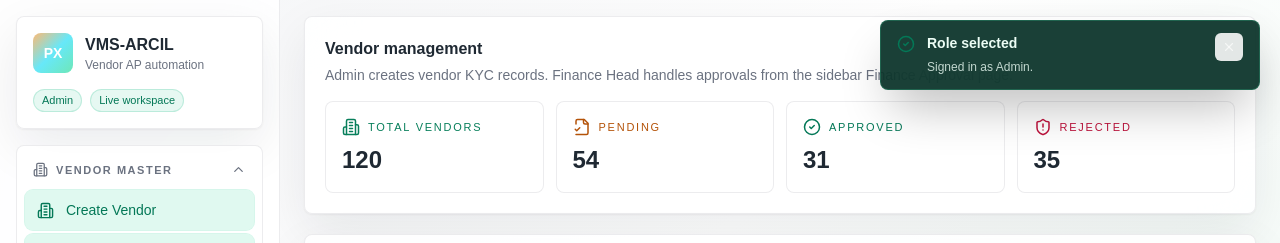
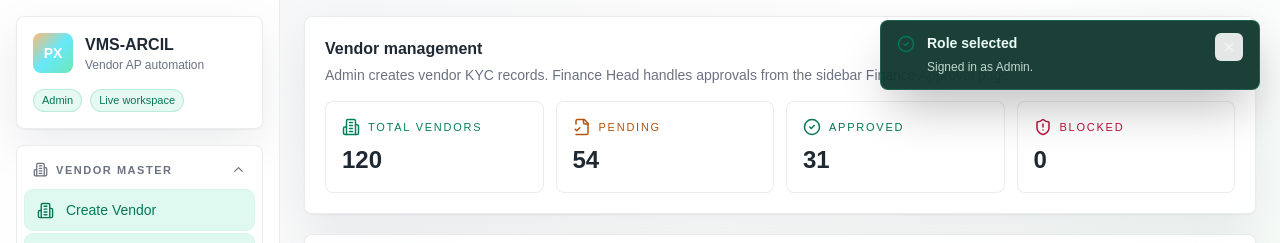
Before and after one commit to mohitmaleshiya75/VMS, a Next.js app: page /vendors in a window 1280 px wide. Both pictures are taken after a click on the button "Go to workspace". Shown: the top 243 px of the page. Built offline with nearby package versions, Linux system fonts and the light colour scheme.

Commit message:
add the block vendor function

```diff
--- a/app/vendors/page.tsx
+++ b/app/vendors/page.tsx
@@ -8,7 +8,7 @@ import { useToast } from '@/components/toast';
 import { useDemoUser } from '@/lib/auth';
 import { useVendors } from '@/lib/vendor-store';
 import type { Vendor } from '@/lib/types';
-import { AlertTriangle, Building2, CheckCircle2, Eye, FileCheck2, RefreshCw, RotateCcw, Search, ShieldAlert, Upload } from 'lucide-react';
+import { AlertTriangle, Ban, Building2, CheckCircle2, Eye, FileCheck2, RefreshCw, RotateCcw, Search, ShieldAlert, ShieldCheck, Upload } from 'lucide-react';
 
 type VendorDraft = {
   legalName: string;
@@ -94,6 +94,7 @@ const viewLabels: Record<string, string> = {
   approved: 'Approved Vendors',
   rejected: 'Rejected Vendors',
   pending: 'Pending Finance Approval',
+  blocked: 'Blocked Vendors',
 };
 
 function maskAccount(value: string) {
@@ -230,8 +231,8 @@ export default function VendorsPage() {
   const toast = useToast();
   const params = useSearchParams();
   const requestedView = params?.get('view') || 'all';
-  const view = ['add', 'all', 'approved', 'rejected', 'pending'].includes(requestedView) ? requestedView : 'all';
-  const { vendors, add, reset } = useVendors();
+  const view = ['add', 'all', 'approved', 'rejected', 'pending', 'blocked'].includes(requestedView) ? requestedView : 'all';
+  const { vendors, add, save, reset } = useVendors();
   const [draft, setDraft] = useState<VendorDraft>(emptyDraft);
   const [query, setQuery] = useState('');
   const [typeFilter, setTypeFilter] = useState('All');
@@ -242,19 +243,20 @@ export default function VendorsPage() {
 
   const stats = useMemo(() => ({
     total: vendors.length,
-    pending: vendors.filter((vendor) => vendor.approvalStatus === 'Pending').length,
-    approved: vendors.filter((vendor) => vendor.approvalStatus === 'Approved').length,
-    rejected: vendors.filter((vendor) => vendor.approvalStatus === 'Rejected' || vendor.blacklistFlag === 'Yes').length,
+    pending: vendors.filter((vendor) => vendor.approvalStatus === 'Pending' && vendor.blacklistFlag !== 'Yes').length,
+    approved: vendors.filter((vendor) => vendor.approvalStatus === 'Approved' && vendor.blacklistFlag !== 'Yes').length,
+    blocked: vendors.filter((vendor) => vendor.blacklistFlag === 'Yes').length,
   }), [vendors]);
 
   const filtered = useMemo(() => {
     const normalized = query.trim().toLowerCase();
     return vendors.filter((vendor) => {
       const byView =
+        view === 'blocked' ? vendor.blacklistFlag === 'Yes' :
         view === 'approved' ? vendor.approvalStatus === 'Approved' :
-        view === 'rejected' ? vendor.approvalStatus === 'Rejected' || vendor.blacklistFlag === 'Yes' :
+        view === 'rejected' ? vendor.approvalStatus === 'Rejected' :
         view === 'pending' ? vendor.approvalStatus === 'Pending' :
-        true;
+        vendor.blacklistFlag !== 'Yes';
       const byType = typeFilter === 'All' || vendor.vendorType === typeFilter || vendor.vendorCategory === typeFilter;
       const phrase = `${vendor.legalName} ${vendor.displayName} ${vendor.vendorCode} ${vendor.gstin} ${vendor.pan} ${vendor.primaryContactEmail} ${vendor.bankName}`.toLowerCase();
       return byView && byType && (!normalized || phrase.includes(normalized));
@@ -272,6 +274,27 @@ export default function VendorsPage() {
   function handleClearForm() {
     setDraft(emptyDraft);
     toast({ type: 'success', title: 'Form Cleared', description: 'All entered data has been removed successfully.' });
+  }
+
+  function handleToggleBlock(vendor: Vendor) {
+    const isBlocking = vendor.blacklistFlag !== 'Yes';
+    const previousStatus = vendor.approvalStatus === 'Approved' ? 'Active' : 'Pending Approval';
+
+    const updatedVendors = vendors.map((v) =>
+      v.id === vendor.id
+        ? {
+            ...v,
+            blacklistFlag: isBlocking ? 'Yes' : 'No',
+            status: isBlocking ? 'Blocked' : previousStatus
+          }
+        : v
+    );
+    save(updatedVendors);
+    toast({
+      type: isBlocking ? 'error' : 'success',
+      title: isBlocking ? 'Vendor Blocked' : 'Vendor Unblocked',
+      description: `${vendor.displayName} has been ${isBlocking ? 'moved to blacklist' : 'restored to active status'}.`
+    });
   }
 
   function submit(event: FormEvent) {
@@ -346,10 +369,18 @@ export default function VendorsPage() {
     <div className="space-y-5">
       <Panel title="Vendor management" subtitle="Admin creates vendor KYC records. Finance Head handles approvals from the sidebar Finance Approval page.">
         <div className="grid gap-3 sm:grid-cols-2 xl:grid-cols-4">
-          <MetricCard label="Total vendors" value={stats.total} icon={<Building2 size={18} />} tone="cyan" />
-          <MetricCard label="Pending" value={stats.pending} icon={<FileCheck2 size={18} />} tone="amber" />
-          <MetricCard label="Approved" value={stats.approved} icon={<CheckCircle2 size={18} />} tone="emerald" />
-          <MetricCard label="Rejected" value={stats.rejected} icon={<ShieldAlert size={18} />} tone="rose" />
+          <Link href="/vendors?view=all" className="block outline-none">
+            <MetricCard label="Total vendors" value={stats.total} icon={<Building2 size={18} />} tone="cyan" />
+          </Link>
+          <Link href="/vendors?view=pending" className="block outline-none">
+            <MetricCard label="Pending" value={stats.pending} icon={<FileCheck2 size={18} />} tone="amber" />
+          </Link>
+          <Link href="/vendors?view=approved" className="block outline-none">
+            <MetricCard label="Approved" value={stats.approved} icon={<CheckCircle2 size={18} />} tone="emerald" />
+          </Link>
+          <Link href="/vendors?view=blocked" className="block outline-none">
+            <MetricCard label="Blocked" value={stats.blocked} icon={<ShieldAlert size={18} />} tone="rose" />
+          </Link>
         </div>
       </Panel>
 
@@ -480,6 +511,16 @@ export default function VendorsPage() {
                     </td>
                     <td className="border-b border-white/5 px-3 py-4 text-right">
                       <div className="flex justify-end gap-2">
+                        {vendor.blacklistFlag === 'Yes' ? (
+                          <button onClick={() => handleToggleBlock(vendor)} className="flex items-center gap-2 rounded-lg border border-emerald-500/30 bg-emerald-500/10 px-3 py-2 text-xs font-semibold text-emerald-400 hover:bg-emerald-500/20">
+                            <ShieldCheck size={15} />
+                            Unblock Vendor
+                          </button>
+                        ) : (
+                          <button onClick={() => handleToggleBlock(vendor)} className="grid h-8 w-8 place-items-center rounded-lg border border-rose-500/30 bg-rose-500/10 text-rose-400 hover:bg-rose-500/20" title="Block vendor">
+                            <Ban size={15} />
+                          </button>
+                        )}
                         <Link href="/vendor-approvals" className="rounded-lg border border-amber-400/30 bg-amber-400/10 px-3 py-2 text-xs font-semibold text-amber-200 hover:bg-amber-400/15">Finance review</Link>
                         <button onClick={() => setSelected(vendor)} className="grid h-8 w-8 place-items-center rounded-lg border border-white/10 bg-white/5 text-cyan-200 hover:bg-white/10" title="View vendor">
                           <Eye size={15} />
```
